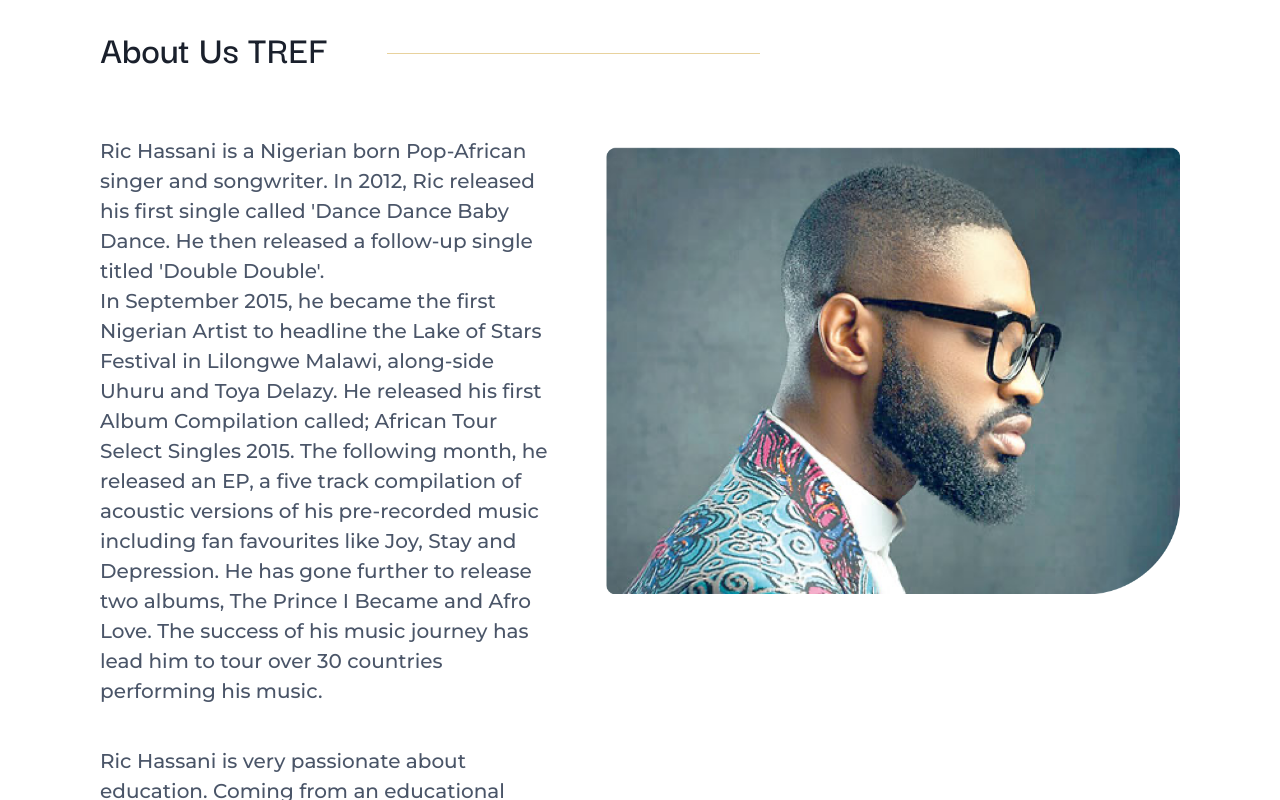
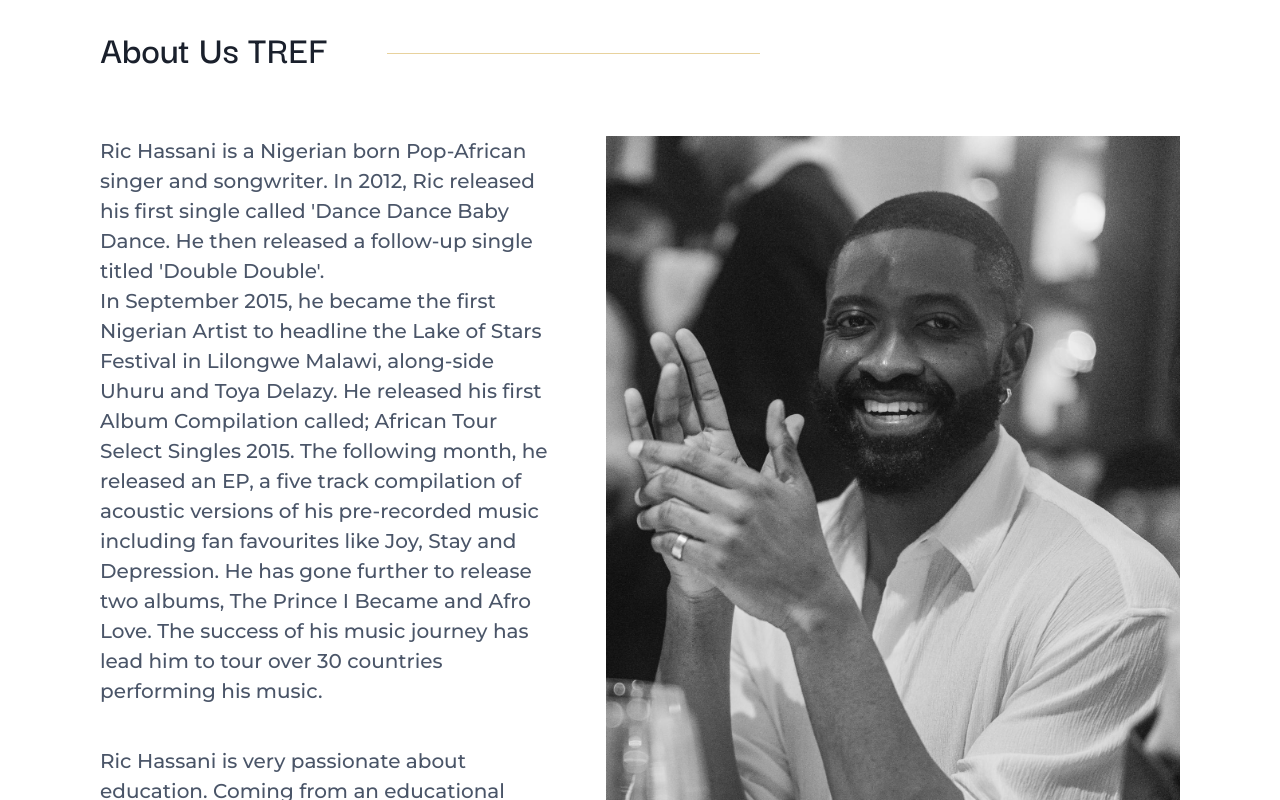
Before and after one commit to codiejay/poki-scrapie, a Next.js app: page / in a window 1280 px wide. Shown: the part 1700-2500 px from the top of the page. Built offline with nearby package versions, Linux system fonts and the light colour scheme.

Commit message:
Updating founder img

```diff
--- a/src/Components/About/About.js
+++ b/src/Components/About/About.js
@@ -91,9 +91,9 @@ export const About = () => {
 
             <Box
               w={["378px", "378px", "100%"]}
-              h={["278px", "278px", "469px"]}
-              bg="url(/founder.png) no-repeat center"
-              bgSize="contain"
+              h={["278px", "278px", "100%"]}
+              bg="url(/founder.JPG) no-repeat top"
+              bgSize="cover"
               alt="Founder of the organization"
             />
           </HStack>
```
Also changed, not shown: public/founder.JPG (added).
